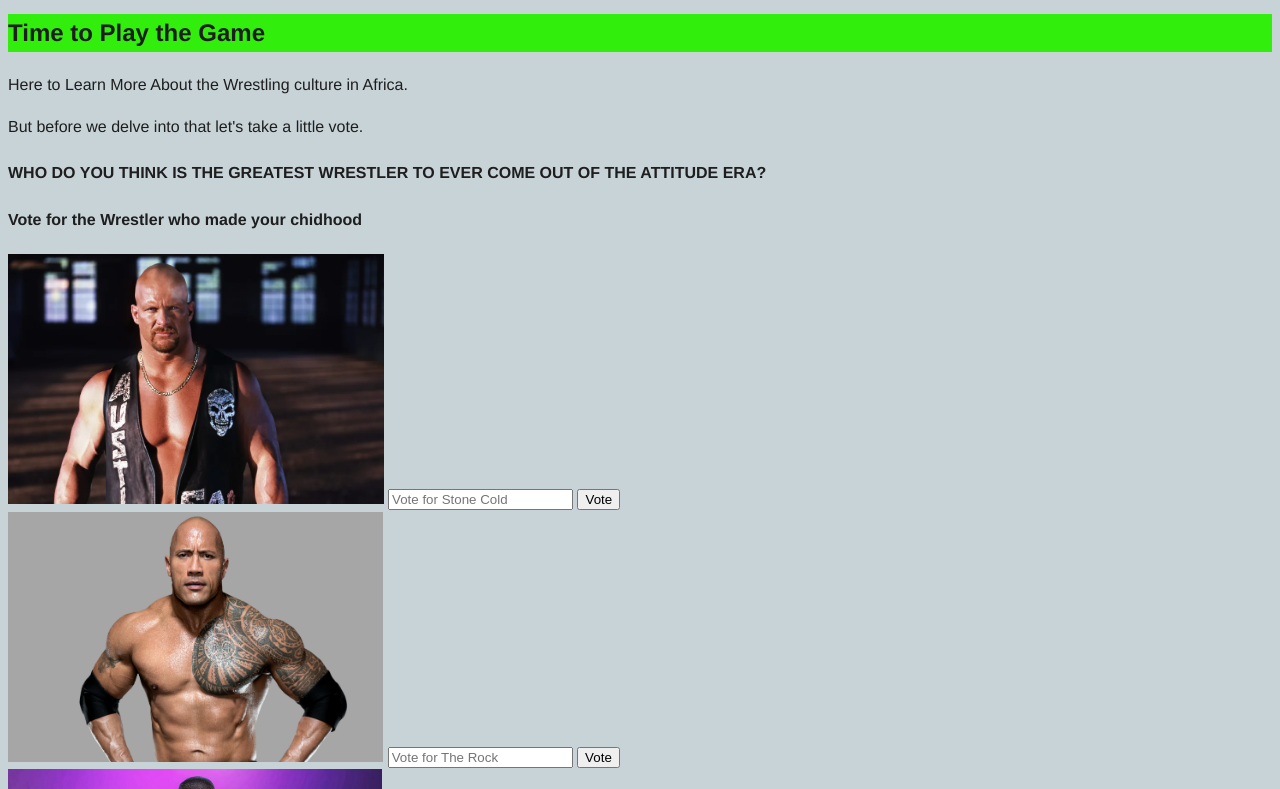
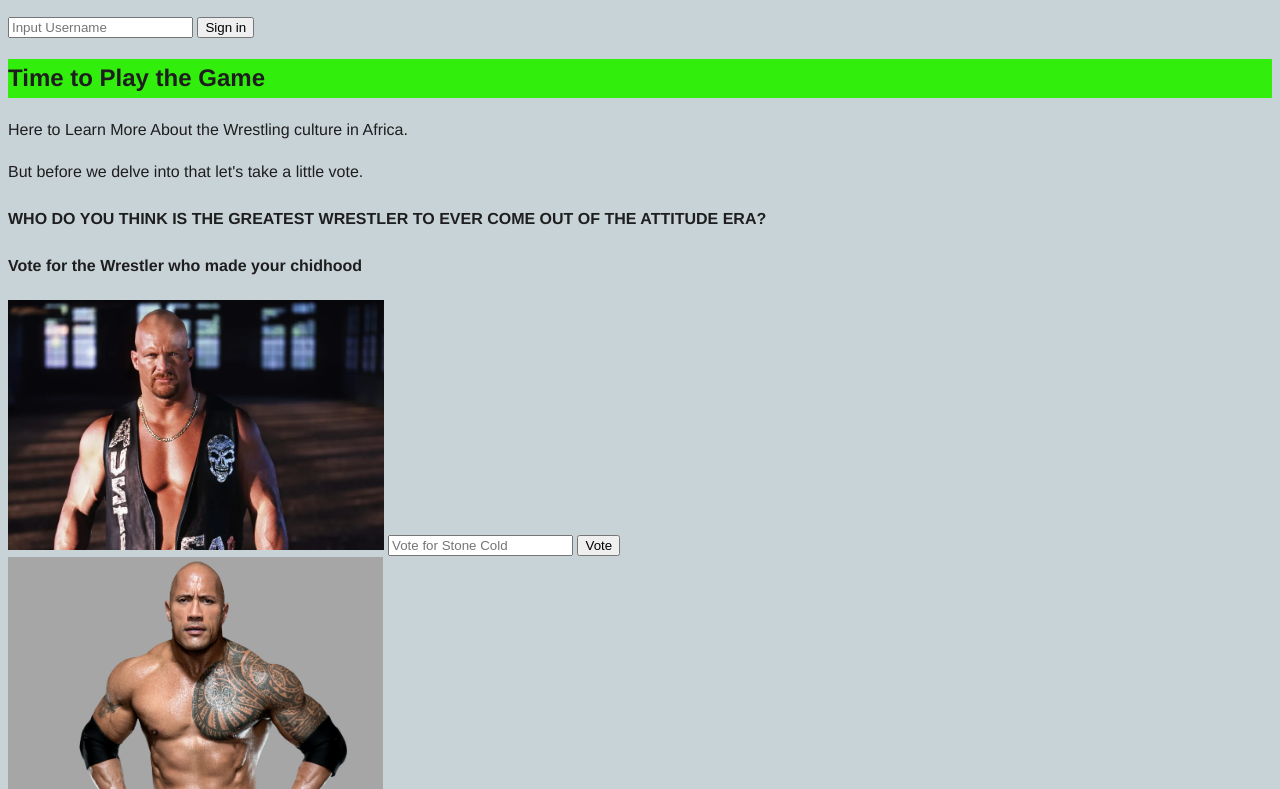
Before and after one commit to Tusko97/Phase1Project, a plain HTML site: page index.html in a window 1280 px wide. Shown: the part 296-1085 px from the top of the page. Drawn offline with Linux system fonts and the light colour scheme.

```diff
--- a/index.html
+++ b/index.html
@@ -12,6 +12,8 @@
    <img src="34bbf762319412d2c8a0759fa7417adc.png" height="200" width="1850" alt="WWE Logo">
 
    <h1>Welcome to Wrestling for Africa </h1>
+   <input type="text" placeholder="Input Username" id="signIn" name="signedIn" />
+   <input type="submit" value="Sign in" />
    <h2>Time to Play the Game</h2>
     <p>Here to Learn More About the Wrestling culture in Africa.</p>
     <p> But before we delve into that let's take a little vote.</p>
```
